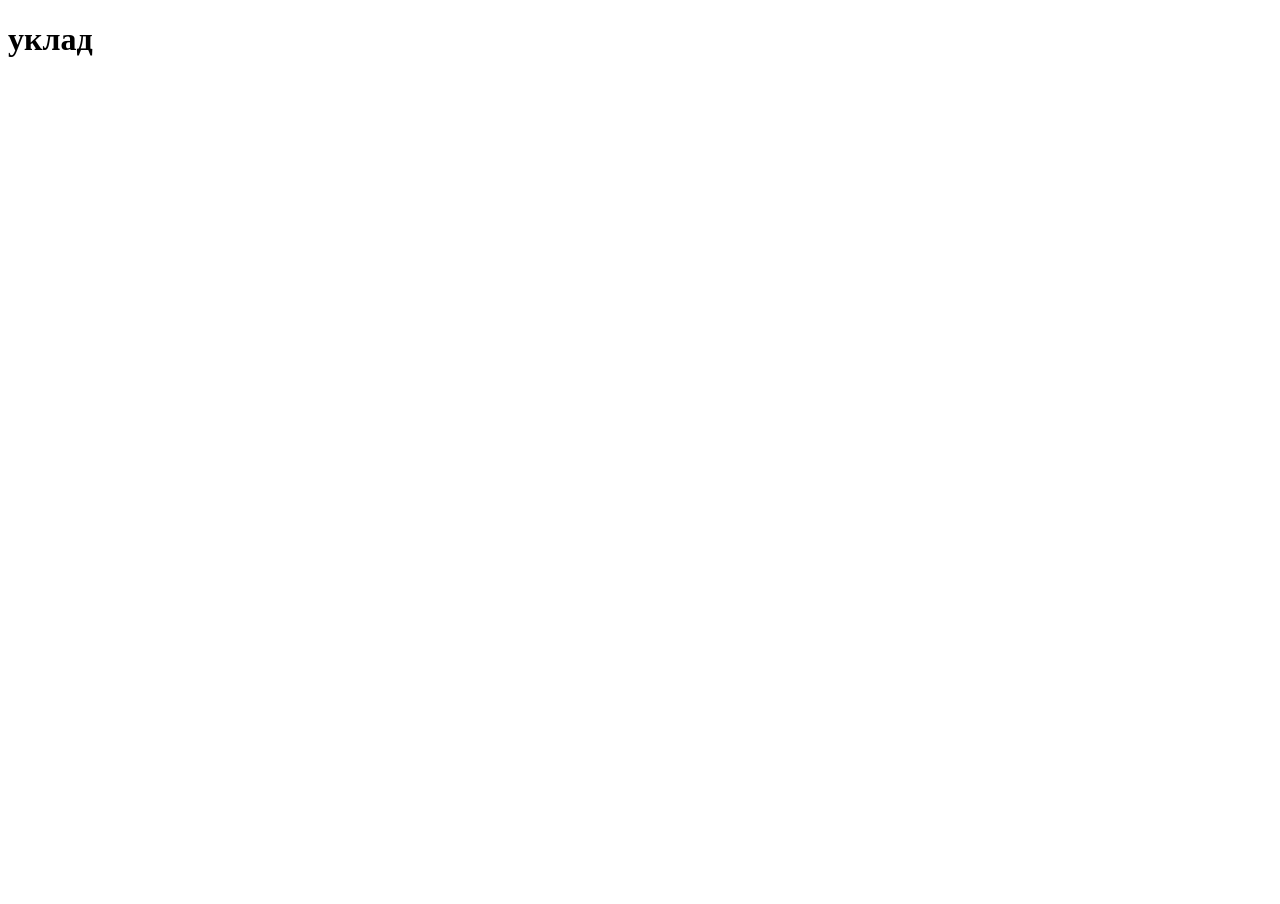
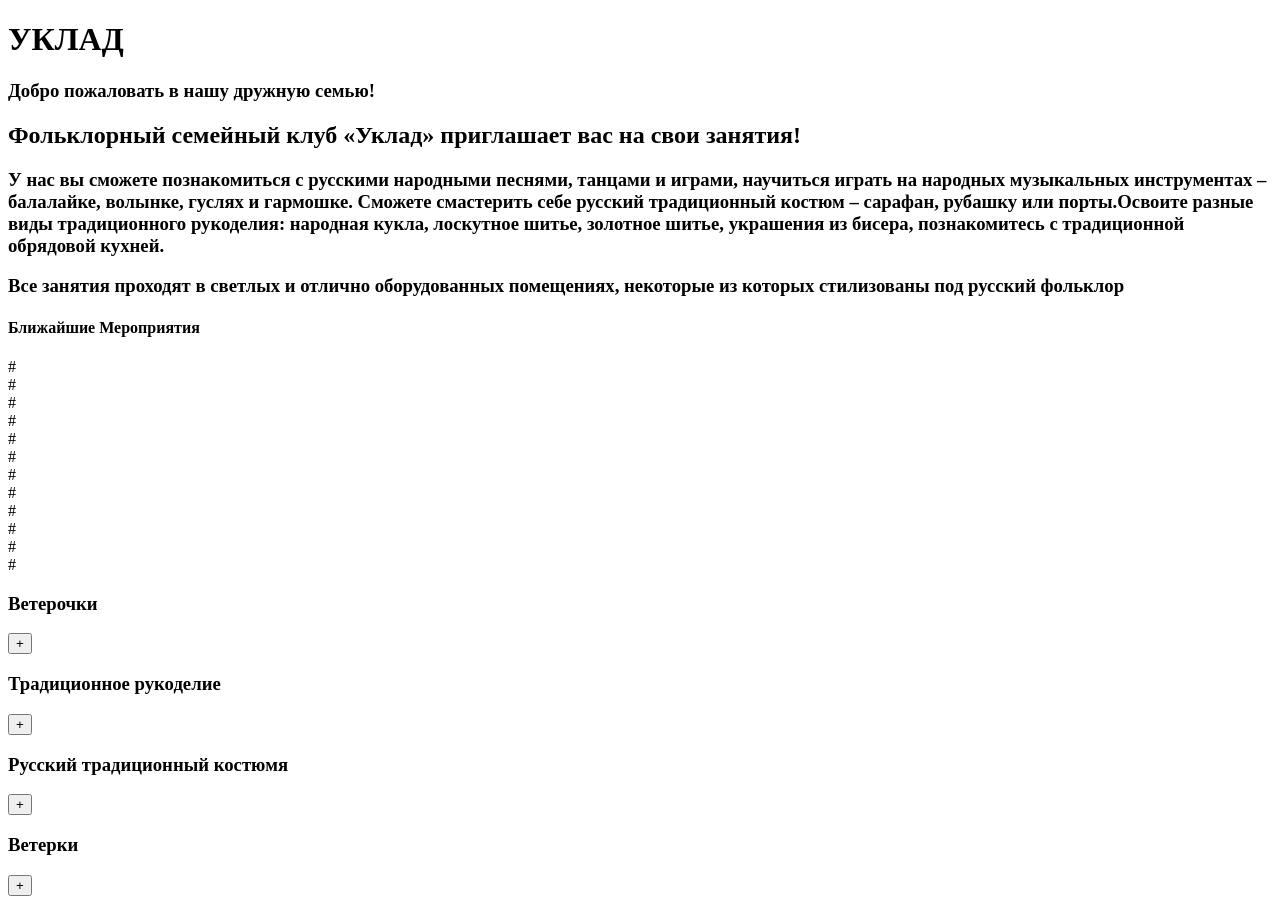
Before and after one commit to SwarmGost404/Uklad, a plain HTML site: page index.html in a window 1280 px wide. Before the commit the page ends 800 px from the top, so only its background shows below. Drawn offline with Linux system fonts and the light colour scheme.

Commit message:
я устал я спать

```diff
--- a/index.html
+++ b/index.html
@@ -6,6 +6,42 @@
     <title>Uklad</title>
 </head>
 <body>
-    <h1>уклад</h1>
+    <h1>УКЛАД</h1>
+    <h3>Добро пожаловать в нашу дружную семью!</h3>
+    <h2>Фольклорный семейный клуб «Уклад» приглашает вас на свои занятия!</h2>
+    <h3>У нас вы сможете познакомиться с русскими народными песнями, танцами и играми, научиться играть на народных музыкальных инструментах – балалайке, волынке, гуслях и гармошке. Сможете смастерить себе русский традиционный костюм – сарафан, рубашку или порты.Освоите разные виды традиционного рукоделия: народная кукла, лоскутное шитье, золотное шитье, украшения из бисера, познакомитесь с традиционной обрядовой кухней.</h3>
+    <h3>Все занятия проходят в светлых и отлично оборудованных помещениях, некоторые из которых стилизованы под русский фольклор</h3>
+    <div id="raspMer">
+        <h4>Ближайшие Мероприятия</h4>
+        <div class="raspCard">
+            <div class="data">#</div>
+            <div class="time">#</div>
+            <div class="map">#</div>
+            <div class="name">#</div>
+        </div>
+        <div class="raspCard">
+            <div class="data">#</div>
+            <div class="time">#</div>
+            <div class="map">#</div>
+            <div class="name">#</div>
+        </div>
+        <div class="raspCard">
+            <div class="data">#</div>
+            <div class="time">#</div>
+            <div class="map">#</div>
+            <div class="name">#</div>
+        </div>
+    </div>
+    <div id="raspZan">
+        <div id="str1" class="respStr"><h3>Ветерочки</h3><input onclick="fullText(1)" type="button" value="+"></div>
+        <div class="respStr"><h3>Традиционное рукоделие</h3><input onclick="fullText(2)" type="button" value="+"></div>
+        <div class="respStr"><h3>Русский традиционный костюмя</h3><input onclick="fullText(3)" type="button" value="+"></div>
+        <div class="respStr"><h3>Ветерки</h3><input onclick="fullText(4)"type="button" value="+"></div>
+    </div>
+    <div id="contact">
+        <!-- Потом разбирусь с этим -->
+
+    </div>
+    <script src="/main.js"></script>
 </body>
 </html>
--- a/main.js
+++ b/main.js
@@ -0,0 +1,23 @@
+const task1 = document.getElementById("str1");
+
+const tasks = [
+    {
+        name: "Ветерочки",
+        coment: "Ветерочки это молодёжная группа в которой вы научитесь играть на народных инструментах, петь и танцевать.",
+        dataTime: 'Каждый четверг 17:00-21:00'
+    }, {
+
+    }
+]
+
+const fullText = (a) => {
+    console.log("ok")
+    task1.innerHTML = `
+    <h3>
+        "${tasks[a].name}"
+    </h3>
+         ${tasks[a].dataTime}
+        <input onclick="fullText(4)"type="button" value="+">
+        <p>${tasks[a].coment}</p>
+    `;
+}
```
